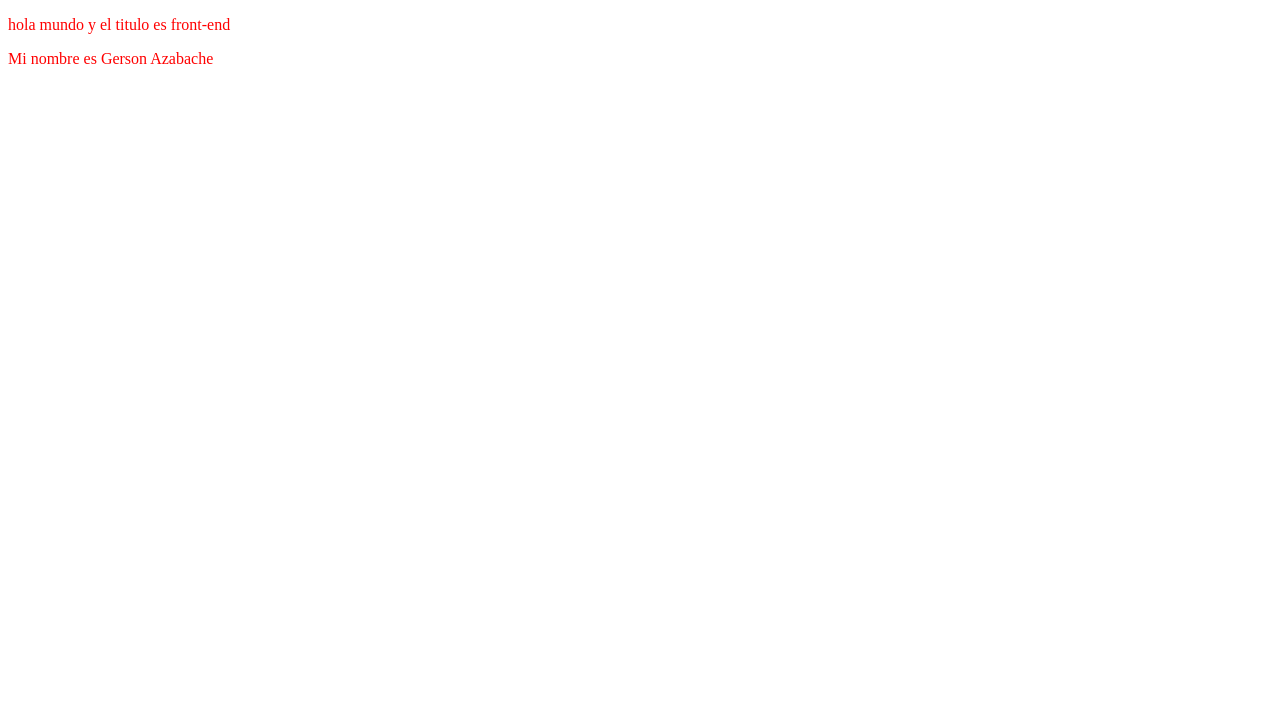
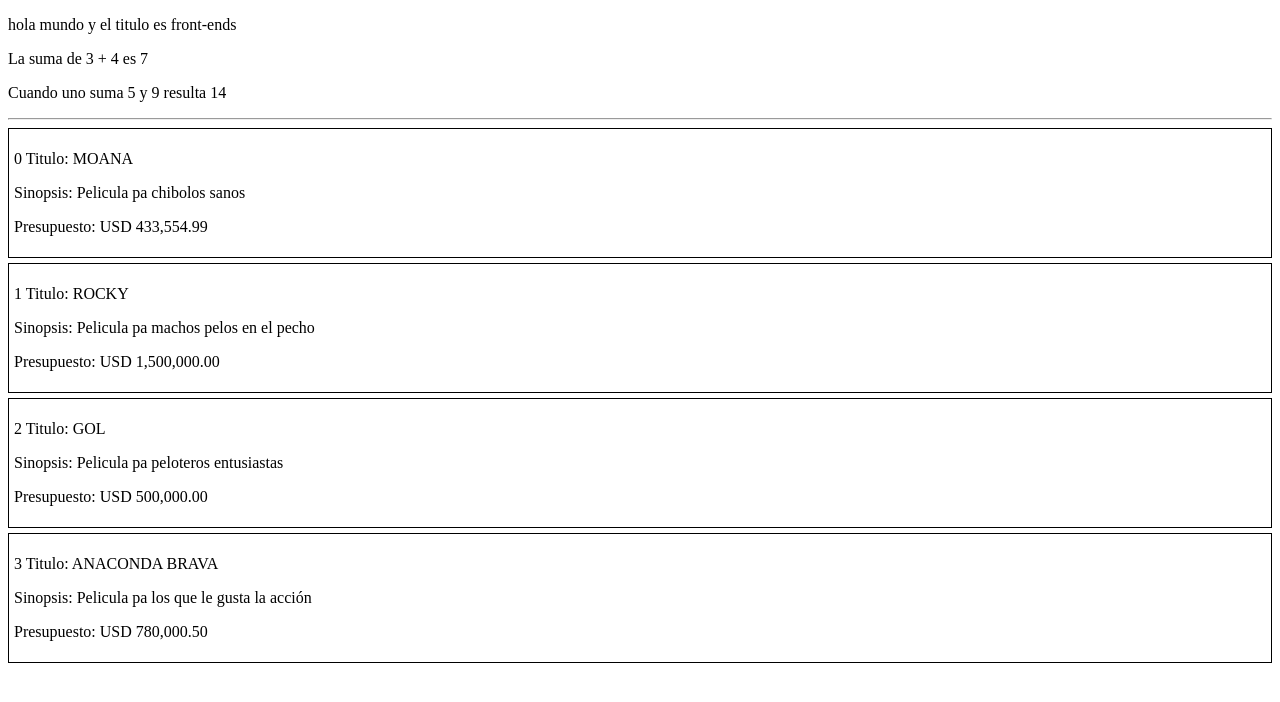
Before and after one commit to GeaSmart/Filmax-frontend, an Angular app: page / in a window 1280 px wide. Shown: the top 702 px of the page. Built offline with nearby package versions, Linux system fonts and the light colour scheme.

Commit message:
cambios añadidos de practica

```diff
--- a/src/app/app.component.css
+++ b/src/app/app.component.css
@@ -1,3 +1,8 @@
 p{
-    color: red;
+    /* color: red; */
 }
+.contenedor-peliculas{
+    padding: 5px;
+    border: 1px solid black;
+    margin-bottom: 5px;
+}
--- a/src/app/app.component.html
+++ b/src/app/app.component.html
@@ -1,4 +1,19 @@
-<div class="titulos">
-  <p>hola mundo y el titulo es {{title}}</p>
-  <p (click)="manejarClick()">Mi nombre es {{body}}</p>
+<div>
+  <p>hola mundo y el titulo es {{ title }}</p>
+  <!--variable-->
+  <p>La suma de 3 + 4 es {{ 3 + 4 }}</p>
+  <!--expresión evaluada-->
+  <p>Cuando uno suma 5 y 9 resulta {{ calcularSuma(5, 9) }}</p>
+  <!--función-->
+
+  <hr>
+
+  <div *ngFor="let pelicula of listadoPeliculas; let indice = index" class="contenedor-peliculas">
+    <p>{{indice}} Titulo: {{ pelicula.titulo | uppercase }} </p>
+    <p>Sinopsis: {{ pelicula.sinopsis }} </p>
+    <p>Presupuesto: {{ pelicula.presupuesto | currency: "USD " }}
+    </p>
+  </div>
 </div>
+
+<!-- <p (click)="manejarClick()">Mi nombre es {{body}}</p> -->
--- a/src/app/app.component.ts
+++ b/src/app/app.component.ts
@@ -6,23 +6,52 @@ import { Component } from '@angular/core';
   styleUrls: ['./app.component.css']
 })
 export class AppComponent {
-  title = 'front-end';
+  title = 'front-ends';
 
   titulo:string = "d";
 
   body='Gerson Azabache';
 
+  pelicula = {
+    titulo:'Spider man',
+    fechaLanzamiento: new Date(),
+    presupuesto: 1500000
+  };
+
+  listadoPeliculas = [
+    {
+      titulo:'Moana',
+      sinopsis: 'Pelicula pa chibolos sanos',
+      presupuesto: 433554.99
+    },
+    {
+      titulo:'Rocky',
+      sinopsis: 'Pelicula pa machos pelos en el pecho',
+      presupuesto: 1500000
+    },
+    {
+      titulo:'Gol',
+      sinopsis: 'Pelicula pa peloteros entusiastas',
+      presupuesto: 500000
+    },
+    {
+      titulo:'Anaconda brava',
+      sinopsis: 'Pelicula pa los que le gusta la acción',
+      presupuesto: 780000.50
+    },
+  ];
+
   manejarClick(){
     alert("heyy");
 
-    let listado = this.calcularSuma();
+    let listado = this.calcularSuma(4,5);
 
-    listado.forEach(element => {
-      alert(element.toString());
-    });
+    // listado.forEach(element => {
+    //   alert(element.toString());
+    // });
   }
 
-  calcularSuma(){
-    return [2,3,5];
+  calcularSuma(a:number, b:number){
+    return a+b;
   }
 }
```
